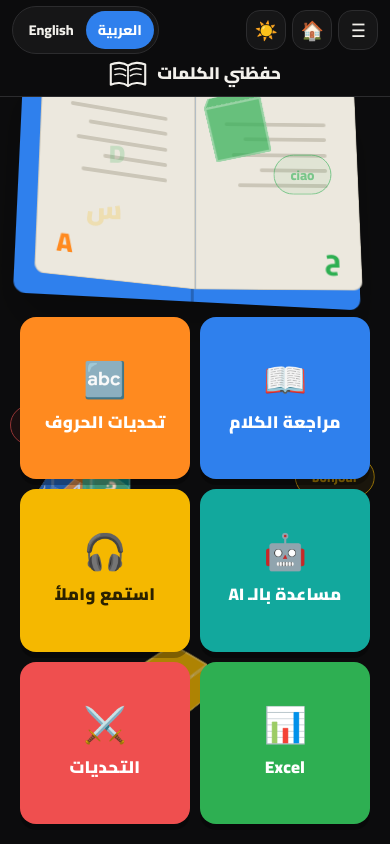
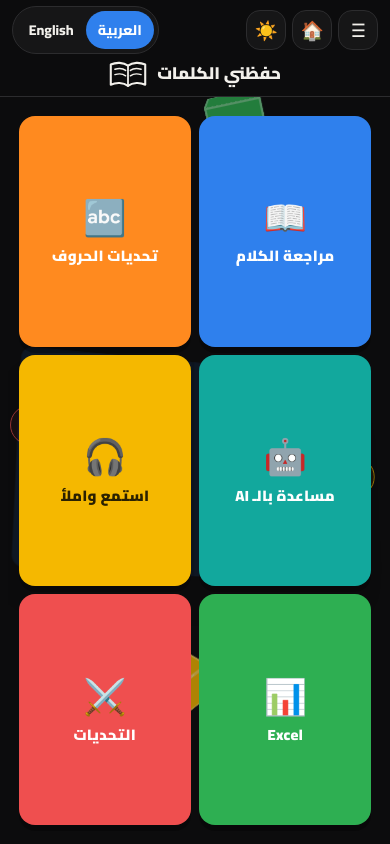
Before and after one commit to innocode992-del/hazem1, a plain HTML site: page index.html in a window 390 px wide. Drawn offline with Linux system fonts and the light colour scheme.

Commit message:
Add files via upload

```diff
--- a/index.html
+++ b/index.html
@@ -344,6 +344,77 @@ body:not([data-s=home]):not([data-s=excel]):not([data-s=chal]) .bk{opacity:.18}
 .dashboard{flex:0 1 auto!important;width:min(780px,100%);height:min(100%,440px);margin-inline:auto}
 .bk{width:min(78vmin,620px);height:min(50vmin,390px)}
 @media(max-aspect-ratio:1/1){#home.screen.on{justify-content:flex-end}.dashboard{height:min(100%,62vh);width:100%}.bk{top:22%;width:min(84vw,470px);height:min(54vw,300px)}}
+
+
+/* v8: responsive home screen; the book is a watermark behind the buttons */
+#home.screen.on{
+ position:relative;
+ isolation:isolate;
+ justify-content:center;
+ align-items:stretch;
+ padding:clamp(2px,1.2vmin,12px);
+}
+#home .bk{
+ position:absolute;
+ z-index:0;
+ left:50%;
+ top:50%;
+ width:min(76%,660px);
+ height:auto;
+ aspect-ratio:1.6;
+ translate:-50% -50%;
+ opacity:.13;
+ pointer-events:none;
+}
+#home .bki{position:absolute;inset:0}
+#home .dashboard{
+ position:relative;
+ z-index:2;
+ flex:1 1 auto!important;
+ width:min(900px,100%);
+ height:auto;
+ max-height:100%;
+ min-height:0;
+ margin:0 auto;
+ align-self:stretch;
+ grid-template-columns:repeat(3,minmax(0,1fr));
+ grid-template-rows:repeat(2,minmax(0,1fr));
+ gap:clamp(8px,1.5vw,18px);
+ padding:clamp(5px,1.2vw,14px);
+}
+#home .dashboard .key{
+ min-width:0;
+ min-height:0;
+ overflow:hidden;
+}
+@media(max-width:650px) and (orientation:portrait){
+ #home.screen.on{padding:4px;justify-content:center}
+ #home .bk{width:min(88%,480px);opacity:.10;top:49%}
+ #home .dashboard{
+  width:100%;
+  grid-template-columns:repeat(2,minmax(0,1fr));
+  grid-template-rows:repeat(3,minmax(0,1fr));
+  gap:clamp(7px,2.2vw,13px);
+  padding:clamp(5px,1.8vw,11px);
+ }
+ #home .dashboard .key{padding:clamp(6px,1.8vh,13px) 4px;gap:clamp(3px,1vh,8px)}
+ #home .dashboard .key .ic{font-size:clamp(1.8rem,9vw,3.4rem)}
+ #home .dashboard .key span:nth-child(2){font-size:clamp(.88rem,3.8vw,1.2rem);line-height:1.35}
+}
+@media(max-width:360px) and (orientation:portrait){
+ #home .dashboard{gap:6px;padding:4px}
+ #home .dashboard .key .ic{font-size:clamp(1.55rem,8.5vw,2.2rem)}
+ #home .dashboard .key span:nth-child(2){font-size:clamp(.8rem,3.7vw,.98rem)}
+}
+@media(max-height:620px){
+ #home .dashboard .key{padding-block:5px}
+ #home .dashboard .key .ic{font-size:clamp(1.45rem,6vh,2.8rem)}
+ #home .bk{opacity:.08}
+}
+@media(prefers-reduced-motion:reduce){
+ #home .bk{transition:none}
+}
+
 </style>
 </head>
 <body>
@@ -804,6 +875,10 @@ if(standalone())$('#dInst').hidden=true;
  FW.forEach((w,i)=>{h+=`<span class="fwd" style="--c:${PAL[(i+2)%PAL.length]};--d:${rnd(14,24).toFixed(0)}s;--dx:${Math.round(rnd(-40,40))}px;left:${rnd(2,80).toFixed(0)}%;top:${rnd(6,88).toFixed(0)}%">${w}</span>`});
  for(let i=0;i<(small?9:16);i++)h+=`<span class="rn" style="--c:${PAL[i%PAL.length]};--d:${rnd(24,40).toFixed(0)}s;--dl:-${rnd(0,36).toFixed(0)}s;--r:${Math.round(rnd(-40,40))}deg;left:${(i*6.4+rnd(0,4)).toFixed(0)}%;font-size:${Math.round(rnd(22,44))}px">${LT[(Math.random()*LT.length)|0]}</span>`;
  bg.innerHTML=h;
+ /* Put the book inside the home screen so it can sit behind the dashboard tiles. */
+ const bookEl=bg.querySelector('#bk');
+ const homeEl=$('#home');
+ if(bookEl&&homeEl)homeEl.prepend(bookEl);
  if(matchMedia('(prefers-reduced-motion:reduce)').matches)return;
  const bk=$('#bk'),bi=$('#bki');let tx=0,ty=0,cx=0,cy=0,lx=null,ly=null,acc=0,lf=0,lm=0;
  const flap=()=>{const s=document.body.dataset.s;if(s==='practice'||s==='result')return;bk.classList.remove('flap');void bk.offsetWidth;bk.classList.add('flap')};
--- a/sw.js
+++ b/sw.js
@@ -1,4 +1,4 @@
-const CACHE_NAME = 'save-my-words-v11';
+const CACHE_NAME = 'save-my-words-v12';
 const APP_FILES = ['./index.html','./manifest.webmanifest','./icon.svg','./icon-192.png','./icon-512.png'];
 self.addEventListener('install', event => {
   event.waitUntil(caches.open(CACHE_NAME).then(cache => cache.addAll(APP_FILES)).then(() => self.skipWaiting()));
```
Also changed, not shown: README.txt.
